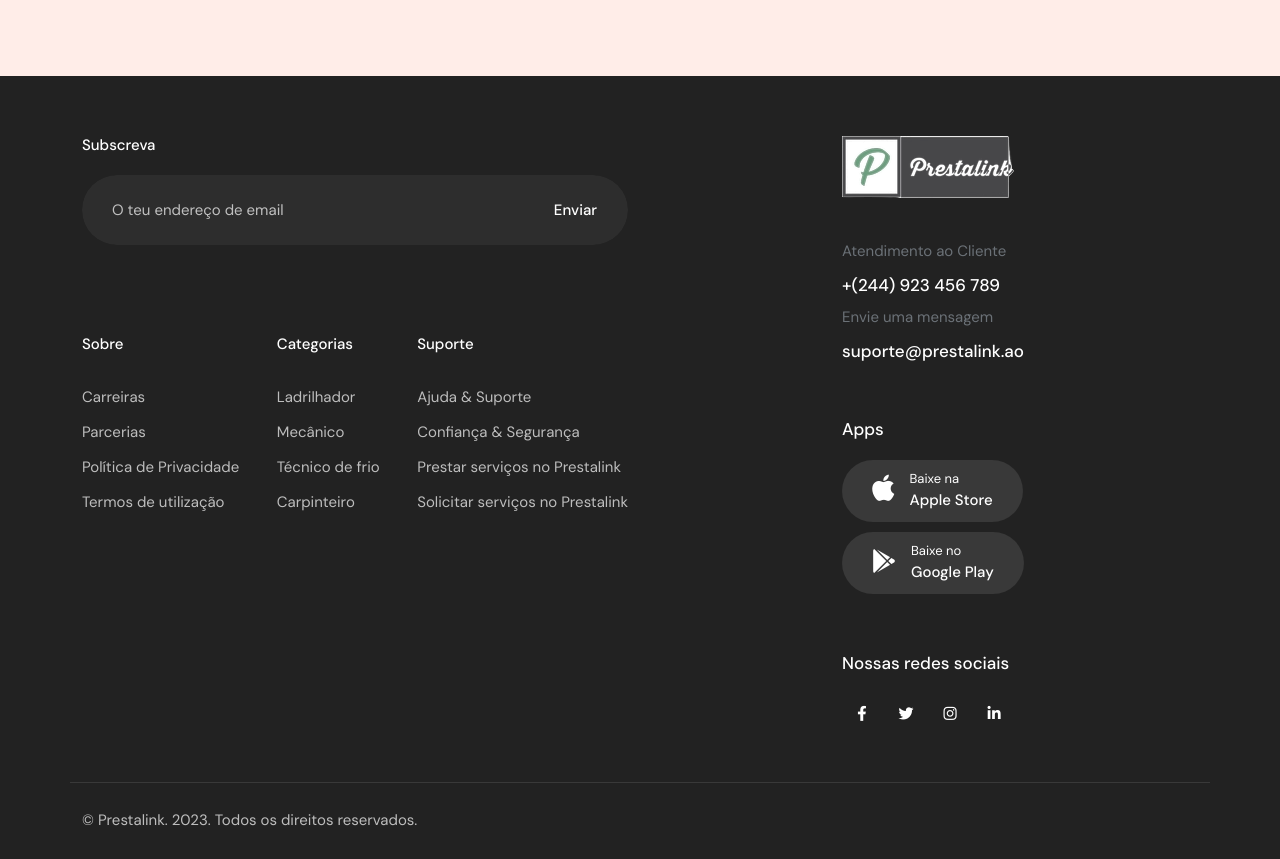
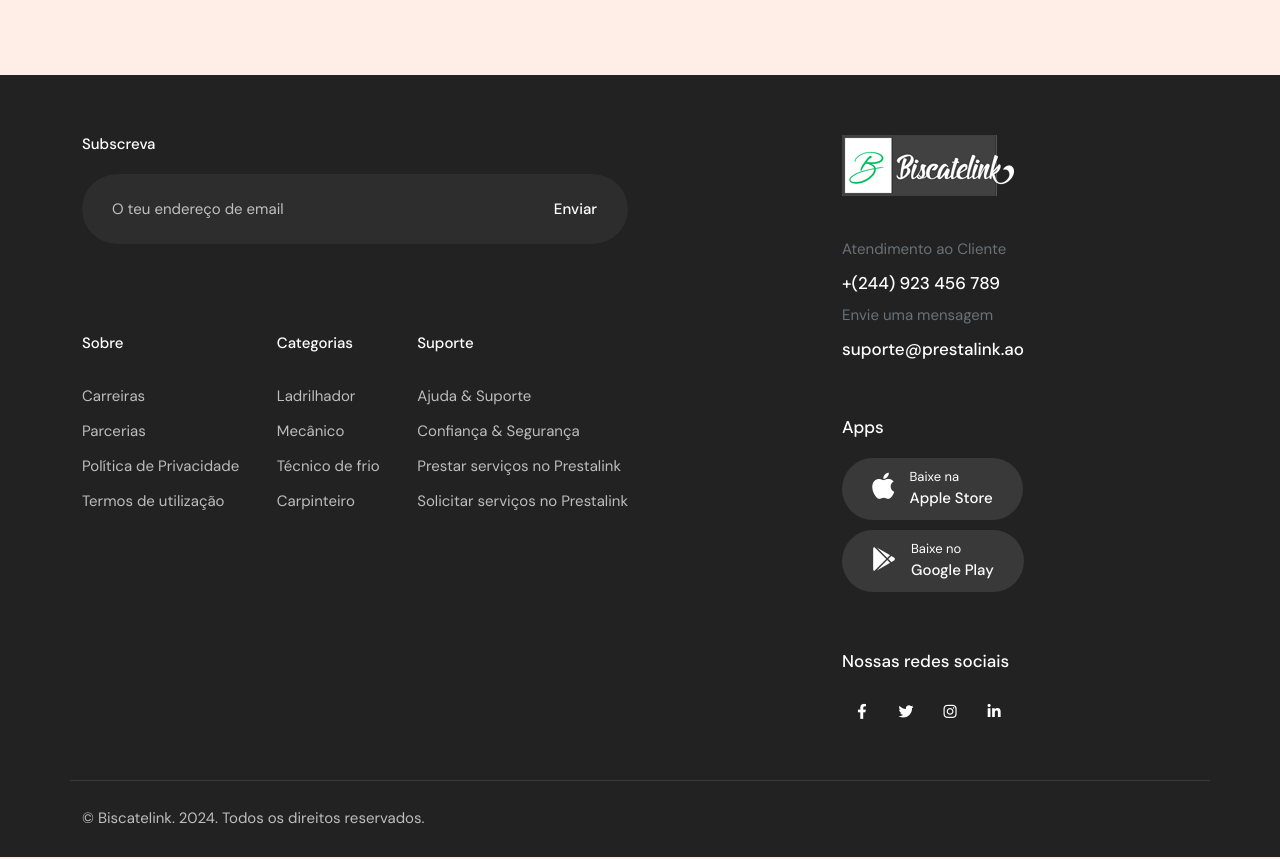
Before and after one commit to BuyaUp/biscatelink, a plain HTML site: page page-register.html in a window 1280 px wide. Shown: the part 1000-1859 px from the top of the page. Drawn offline with Linux system fonts and the light colour scheme; files whose address does not match are found by name.

Commit message:
Update page-register.html logo and info

```diff
--- a/page-register.html
+++ b/page-register.html
@@ -23,13 +23,8 @@
     <!-- Title -->
     <title>Prestalink - Marketplace</title>
     <!-- Favicon -->
-    <link href="images/favico-prestalink.jpg" sizes="128x128" rel="shortcut icon" type="image/x-icon" />
-    <link href="images/favico-prestalink.jpg" sizes="128x128" rel="shortcut icon" />
-    <!-- Apple Touch Icon -->
-    <link href="images/apple-touch-icon-60x60.png" sizes="60x60" rel="apple-touch-icon">
-    <link href="images/apple-touch-icon-72x72.png" sizes="72x72" rel="apple-touch-icon">
-    <link href="images/apple-touch-icon-114x114.png" sizes="114x114" rel="apple-touch-icon">
-    <link href="images/apple-touch-icon-180x180.png" sizes="180x180" rel="apple-touch-icon">
+    <link href="images/biscate-b-favicon.ico" sizes="128x128" rel="shortcut icon" type="image/x-icon" />
+    <link href="images/biscate-b-favicon.ico" sizes="128x128" rel="shortcut icon" />
 
 </head>
 <body class="bgc-thm4">
@@ -44,7 +39,7 @@
                     <div class="row align-items-center justify-content-between">
                         <div class="col-auto pe-0">
                             <div class="d-flex align-items-center">
-                                <a class="header-logo bdrr1 pr30 pr5-xl" href="index.html"><img src="images/prestalink.png" alt="Header Logo"></a>
+                                <a class="header-logo bdrr1 pr30 pr5-xl" href="index.html"><img src="images/biscatelink-logo172.png" alt="Header Logo"></a>
                                 <div class="home1_style">
                                     <div id="mega-menu">
                                         <a class="btn-mega fw500" href="#"><span class="pl30 pl10-xl pr5 fz15 vam flaticon-menu"></span> Categorias</a>
@@ -123,7 +118,7 @@
                 <div class="header bdrb1">
                     <div class="menu_and_widgets">
                         <div class="mobile_menu_bar d-flex justify-content-between align-items-center">
-                            <a class="mobile_logo" href="index.html"><img src="images/prestalink.png" alt=""></a>
+                            <a class="mobile_logo" href="index.html"><img src="images/biscatelink-logo172.png" alt=""></a>
                             <div class="right-side text-end">
                                 <a class="" href="page-login.html">login</a>
                                 <a class="menubar ml30" href="#menu"><img src="images/mobile-dark-nav-icon.svg" alt=""></a>
@@ -244,7 +239,7 @@
                         </div>
                         <div class="col-lg-6 col-xl-4 offset-xl-2">
                             <div class="footer-widget mb-4 mb-lg-5">
-                                <a class="footer-logo" href="index.html"><img class="mb40" src="images/prestalink.png" alt=""></a>
+                                <a class="footer-logo" href="index.html"><img class="mb40" src="images/biscatelink-logo172.png" alt=""></a>
                                 <div class="row mb-4 mb-lg-5">
                                     <div class="col-auto">
                                         <div class="contact-info">
@@ -307,7 +302,7 @@
                     <div class="row">
                         <div class="col-sm-6">
                             <div class="text-center text-lg-start">
-                                <p class="copyright-text mb-2 mb-md-0 text-white-light ff-heading">© Prestalink. 2023. Todos os direitos reservados.</p>
+                                <p class="copyright-text mb-2 mb-md-0 text-white-light ff-heading">© Biscatelink. 2024. Todos os direitos reservados.</p>
                             </div>
                         </div>
 
```
